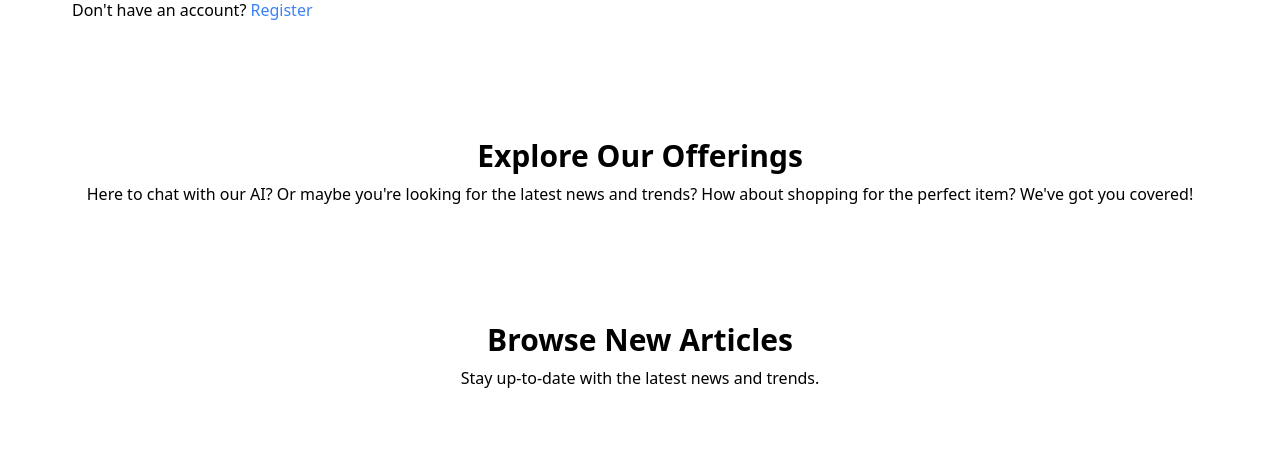
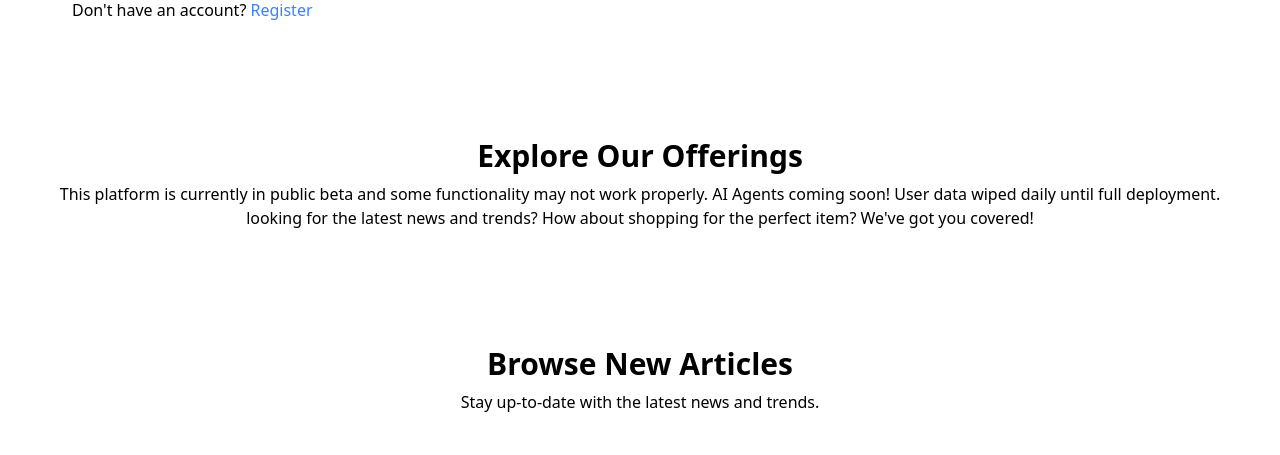
Before and after one commit to rmaculan/medianai-compose, a Django app: page / in a window 1280 px wide. Shown: the part 658-1113 px from the top of the page. Run offline with Django 5.2, Linux system fonts and the light colour scheme; data that the repository does not hold is empty; parts of the project's set-up code (start-up, migrations or seed data) failed here and were passed over; some libraries are stand-ins or nearby versions.

Commit message:
homepage message

```diff
--- a/templates/landing_page.html
+++ b/templates/landing_page.html
@@ -24,7 +24,7 @@
         background-color: #1d4ed8;
       }
     </style>
-    <title>Media_N-AI</title>
+    <title>Media-N-AI</title>
   </head>
 <body
     class="
@@ -94,8 +94,12 @@
                 Explore Our Offerings
             </h2>
             <p class="mb-8">
-                Here to chat with our AI?
-                Or maybe you're looking for the latest news and trends?
+                This platform is currently in public beta and some functionality may not work properly.
+                AI Agents coming soon!
+            </h>
+                User data wiped daily until full deployment.
+            </h>
+                looking for the latest news and trends?
                 How about shopping for the perfect item?
                 We've got you covered!
             </p>
```
